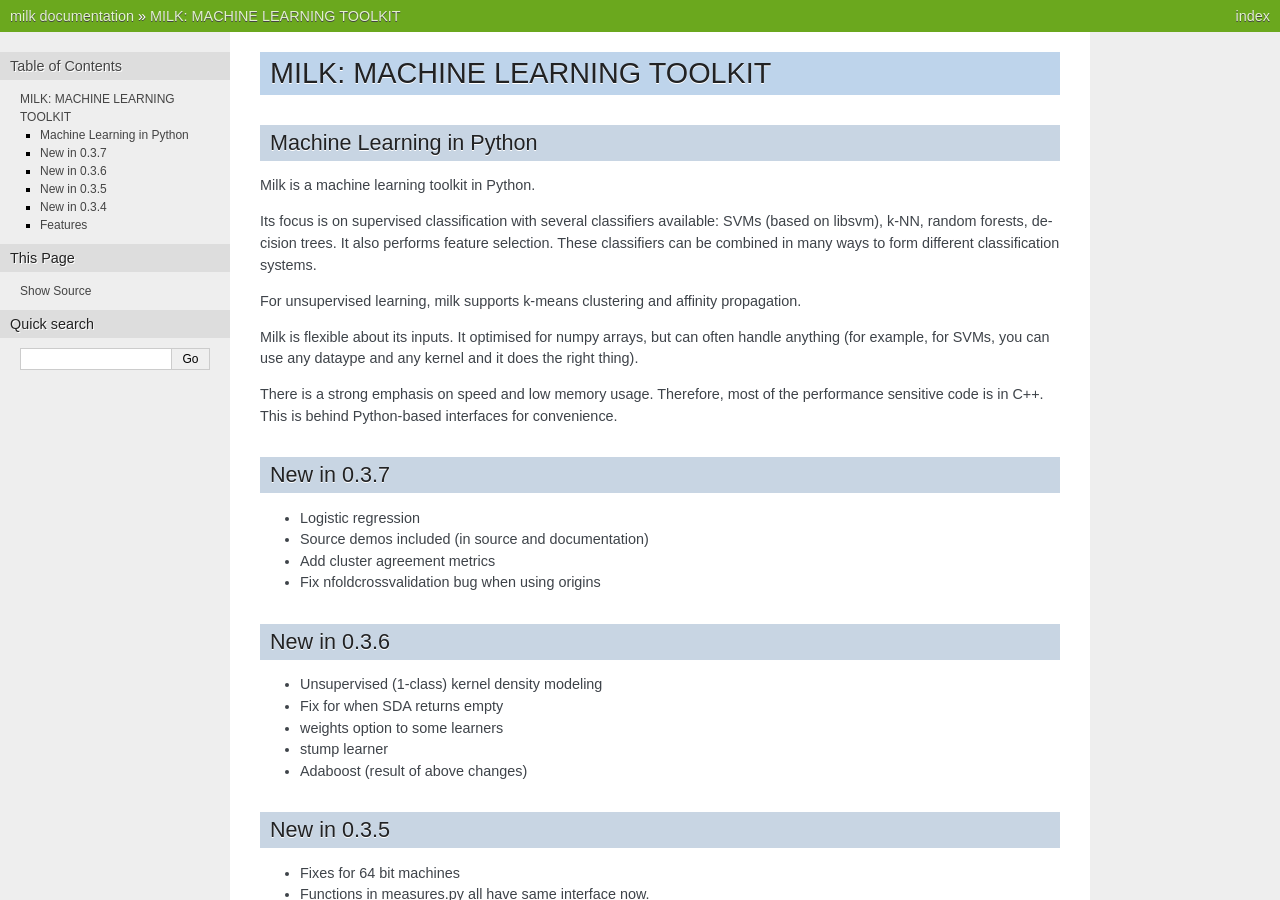
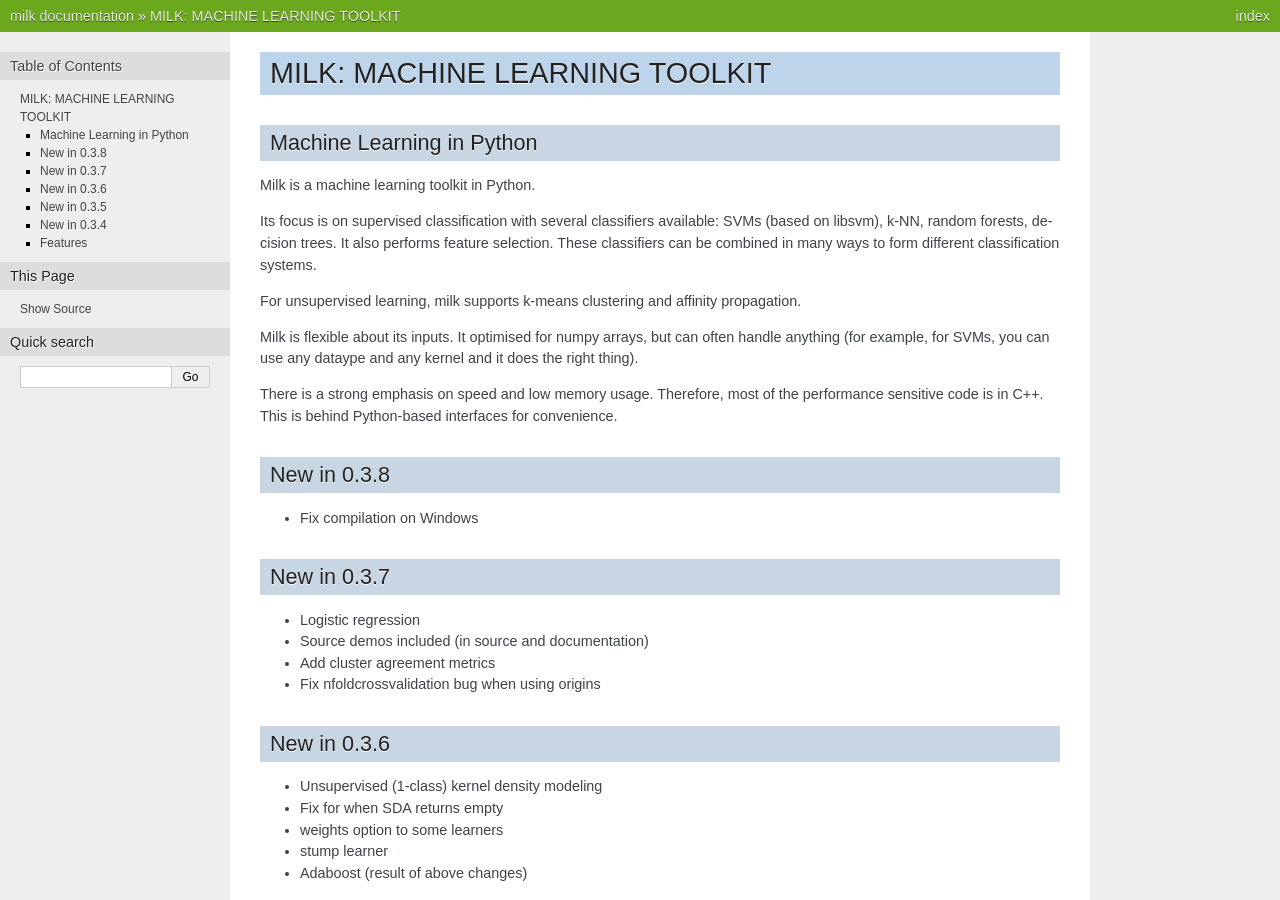
Before and after one commit to luispedro/milk, a Sphinx documentation site: the page built from docs/source/readme.rst, in a window 1280 px wide and 900 px high. Built offline with Sphinx 7.4.7, drawn with Linux system fonts in a browser that asks for light colours; formulas are drawn with MathJax 3; the version number could not be read and is left out.

Commit message:
DOC Document fix

```diff
--- a/README.rst
+++ b/README.rst
@@ -25,6 +25,10 @@ interfaces for convenience.
 To learn more, check the docs at `http://packages.python.org/milk/
 <http://packages.python.org/milk/>`_ or the code demos included with the source
 at ``milk/demos/``.
+
+New in 0.3.8
+------------
+- Fix compilation on Windows
 
 New in 0.3.7
 ------------
--- a/docs/source/readme.rst
+++ b/docs/source/readme.rst
@@ -21,6 +21,10 @@ and it does the right thing).
 There is a strong emphasis on speed and low memory usage. Therefore, most of
 the performance sensitive code is in C++. This is behind Python-based
 interfaces for convenience.
+
+New in 0.3.8
+------------
+- Fix compilation on Windows
 
 New in 0.3.7
 ------------
```
Also changed, not shown: 2 other files.
